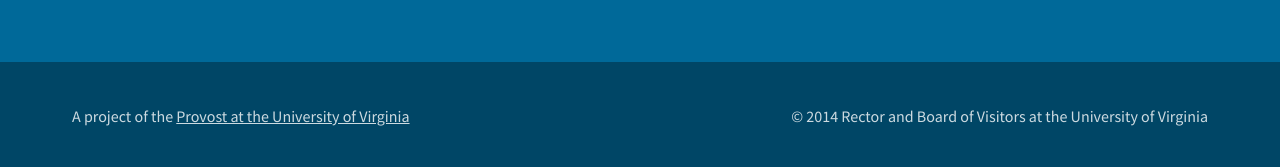
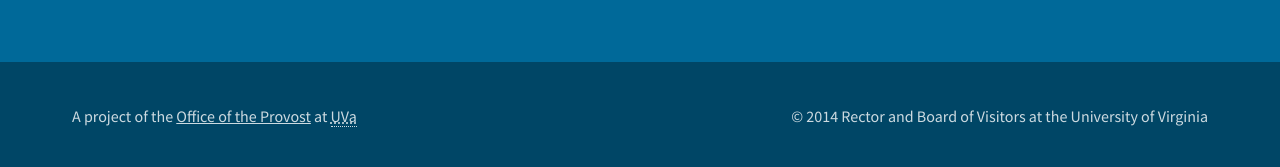
Before and after one commit to scholarslab/uvadh, a Jekyll site: the page built from profile.html, in a window 1280 px wide. Shown: the part 2221-2388 px from the top of the page. Built offline with Jekyll 4.4.1, drawn with Linux system fonts in a browser that asks for light colours; nearby versions of some CDN libraries; some web fonts are replaced.

Commit message:
Better language for Provost's office link.

```diff
--- a/_layouts/default.html
+++ b/_layouts/default.html
@@ -29,7 +29,7 @@
         </main>
 
         <footer role="contentinfo">
-            <p class="project">A project of the <a href="http://provost.virginia.edu/">Provost at the University of Virginia</a></a>
+            <p class="project">A project of the <a href="http://provost.virginia.edu/">Office of the Provost</a> at <abbr title="University of Virgina">UVa</abbr></p>
             <p class="copyright">&copy 2014 Rector and Board of Visitors at the University of Virginia</p>
         </footer>
 
```
